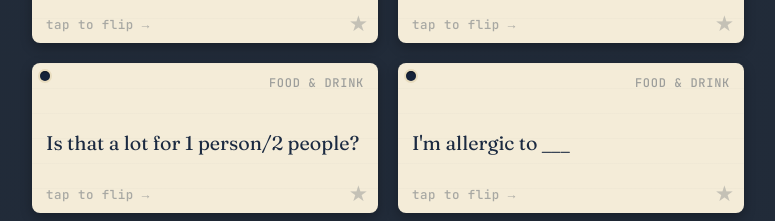
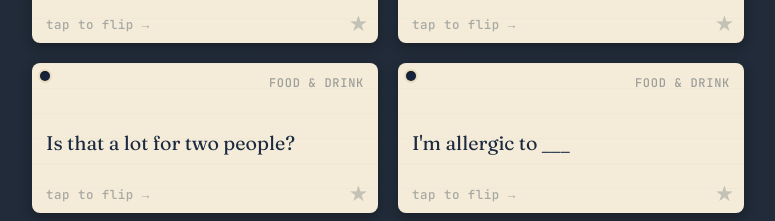
Before and after one commit to x-ce-w/Phrase-book, a plain HTML site: page index.html in a window 1280 px wide. Shown: the part 3923-4144 px from the top of the page, without its empty margins (252-1027 px from the left). Drawn offline with Linux system fonts and the light colour scheme.

Commit message:
Update index.html

```diff
--- a/index.html
+++ b/index.html
@@ -843,7 +843,7 @@ const DATA = [
   {id:64, cat:"Food & Drink", en:"Is seven thirty good?", it:"Vanno bene le sette e mezza?", fr:"Sept heures et demie, ça vous va ?", es:"¿Está bien a las siete y media?"},
   {id:65, cat:"Food & Drink", en:"No? So what time then?", it:"No? Allora a che ora?", fr:"Non ? Alors à quelle heure ?", es:"¿No? ¿Entonces a qué hora?"},
   {id:66, cat:"Food & Drink", en:"Is it possible to have this for takeaway?", it:"È possibile avere questo da asporto?", fr:"Est-il possible d'avoir ceci à emporter ?", es:"¿Es posible llevar esto para llevar?"},
-  {id:67, cat:"Food & Drink", en:"Is that a lot for 1 person/2 people?", it:"È molto per 1 persona/2 persone?", fr:"Est-ce beaucoup pour 1 personne/2 personnes ?", es:"¿Es mucho para 1 persona/2 personas?"},
+  {id:67, cat:"Food & Drink", en:"Is that a lot for two people?", it:"È molto per due persone?", fr:"Est-ce beaucoup pour deux personnes ?", es:"¿Es mucho para dos personas?"},
   {id:68, cat:"Food & Drink", en:"I'm allergic to ___", it:{m:"Sono allergico a ___", f:"Sono allergica a ___"}, fr:"Je suis allergique à ___", es:{m:"Soy alérgico a ___", f:"Soy alérgica a ___"}},
   {id:69, cat:"Food & Drink", en:"The bill/check, please", it:"Il conto, per favore", fr:"L'addition, s'il vous plaît", es:"La cuenta, por favor"},
   {id:70, cat:"Food & Drink", en:"Cheers!", it:"Salute! / Cin cin!", fr:"Santé !", es:"¡Salud!"},
```
